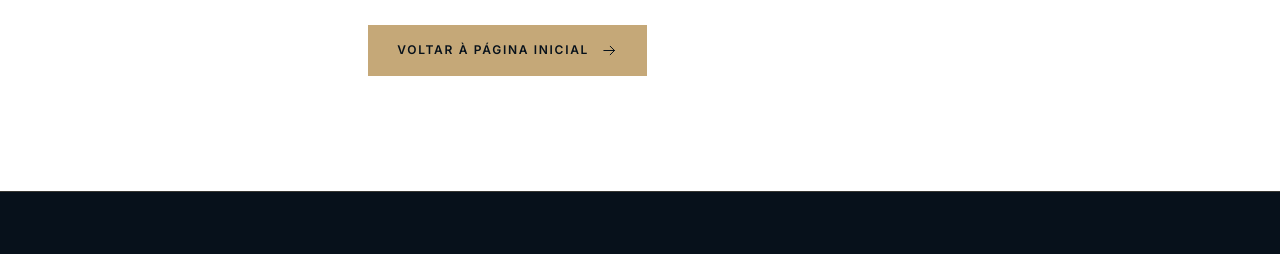
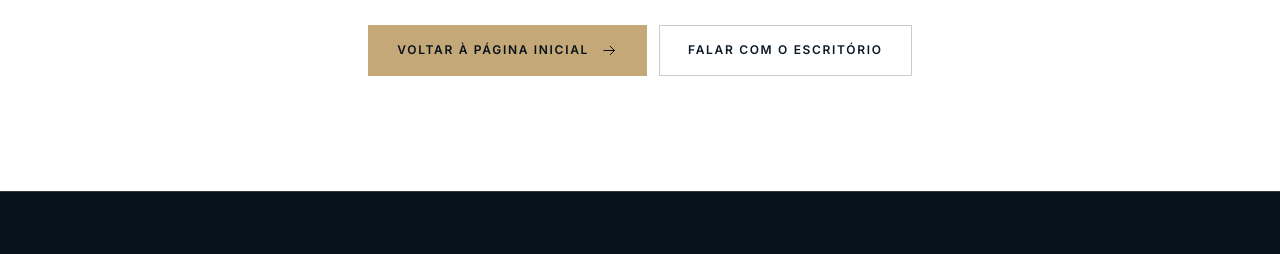
Before and after one commit to DSalladino/ferreira-neves-preview, a plain HTML site: page 404.html in a window 1280 px wide. Shown: the part 409-663 px from the top of the page. Drawn offline with Linux system fonts and the light colour scheme.

Commit message:
Ajusta contraste do botão secundário na página 404

```diff
--- a/styles.css
+++ b/styles.css
@@ -2005,3 +2005,6 @@ address { font-style: normal; }
   .alert-bar p { font-size: 11px; line-height: 1.45; }
   .alert-bar__inner { padding-top: 10px; padding-bottom: 10px; }
 }
+
+.not-found .btn--ghost { color: var(--navy); border-color: rgba(11, 24, 38, 0.22); }
+.not-found .btn--ghost:hover { color: var(--white); background: var(--navy); border-color: var(--navy); }
```
